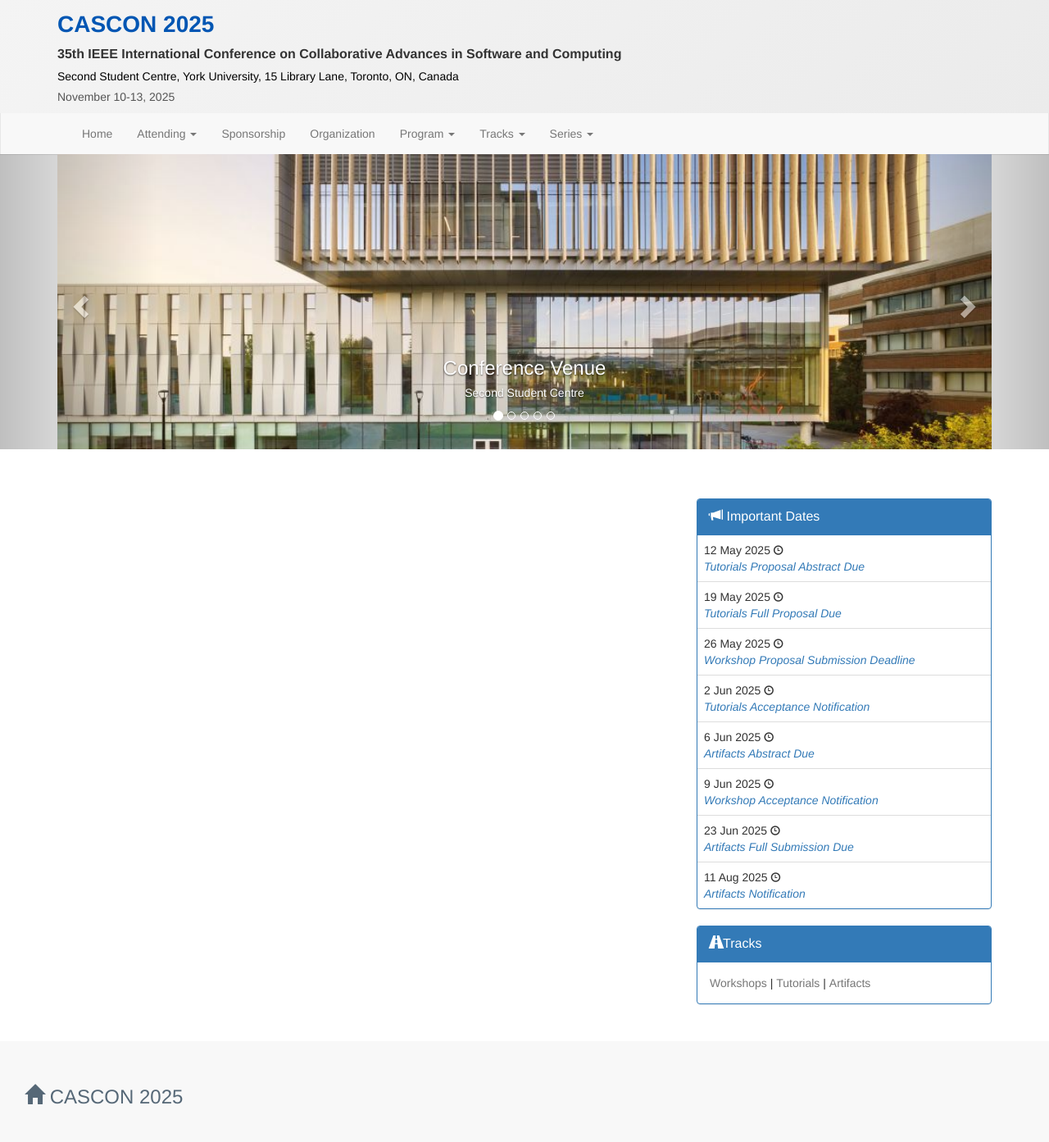
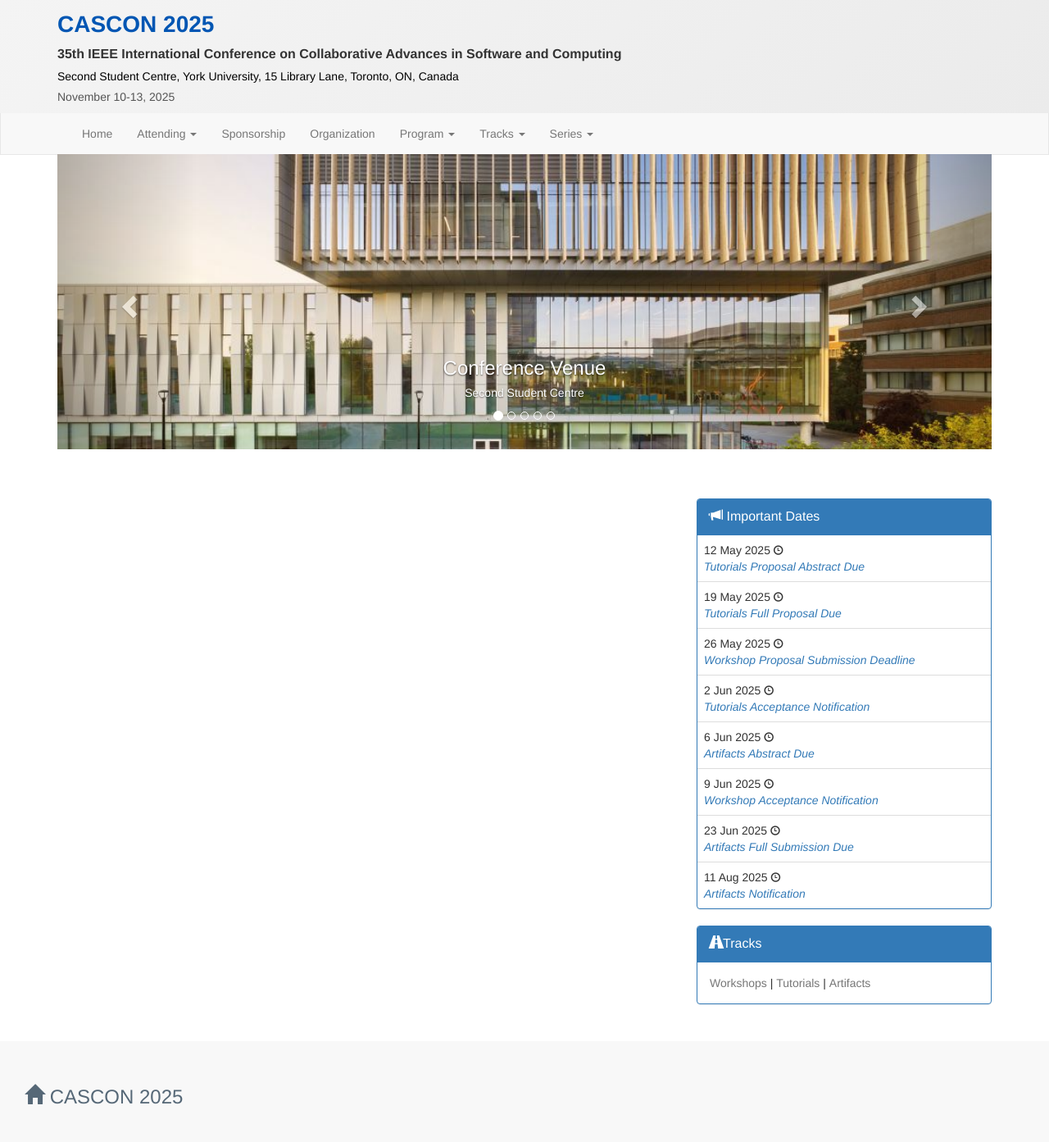
Before and after one commit to ICCSSE/CASCON2025, a Jekyll site: the page built from index.md, in a window 1280 px wide. Shown: the whole page at 82% size. Built offline with Jekyll 4.4.1, drawn with Linux system fonts in a browser that asks for light colours.

Commit message:
fix slideshow arrows

```diff
--- a/_layouts/home.html
+++ b/_layouts/home.html
@@ -54,9 +54,9 @@
             <h3>York University</h3>
         </div>
     </div>
+    <a href="#carousel-d90bafdc-f6ff-491f-b1fb-310b807defe0" data-slide="prev" class="left carousel-control"><span class="glyphicon glyphicon-chevron-left"></span></a>
+    <a href="#carousel-d90bafdc-f6ff-491f-b1fb-310b807defe0" data-slide="next" class="right carousel-control"><span class="glyphicon glyphicon-chevron-right"></span></a>
   </div>
-  <a href="#carousel-d90bafdc-f6ff-491f-b1fb-310b807defe0" data-slide="prev" class="left carousel-control"><span class="glyphicon glyphicon-chevron-left"></span></a>
-  <a href="#carousel-d90bafdc-f6ff-491f-b1fb-310b807defe0" data-slide="next" class="right carousel-control"><span class="glyphicon glyphicon-chevron-right"></span></a>
 </div>
 <!-- SLIDE SHOW -->
 
--- a/assets/css/comf.css
+++ b/assets/css/comf.css
@@ -1048,7 +1048,6 @@
 }
 
 /* carousel */
-
 .carousel{ margin-top : -21px; margin-bottom: 60px; }
 .panel-body .carousel{ margin-top: 0px; }
 .carousel-control.left{ background-image : none; }
```
Also changed, not shown: 4 other files.
